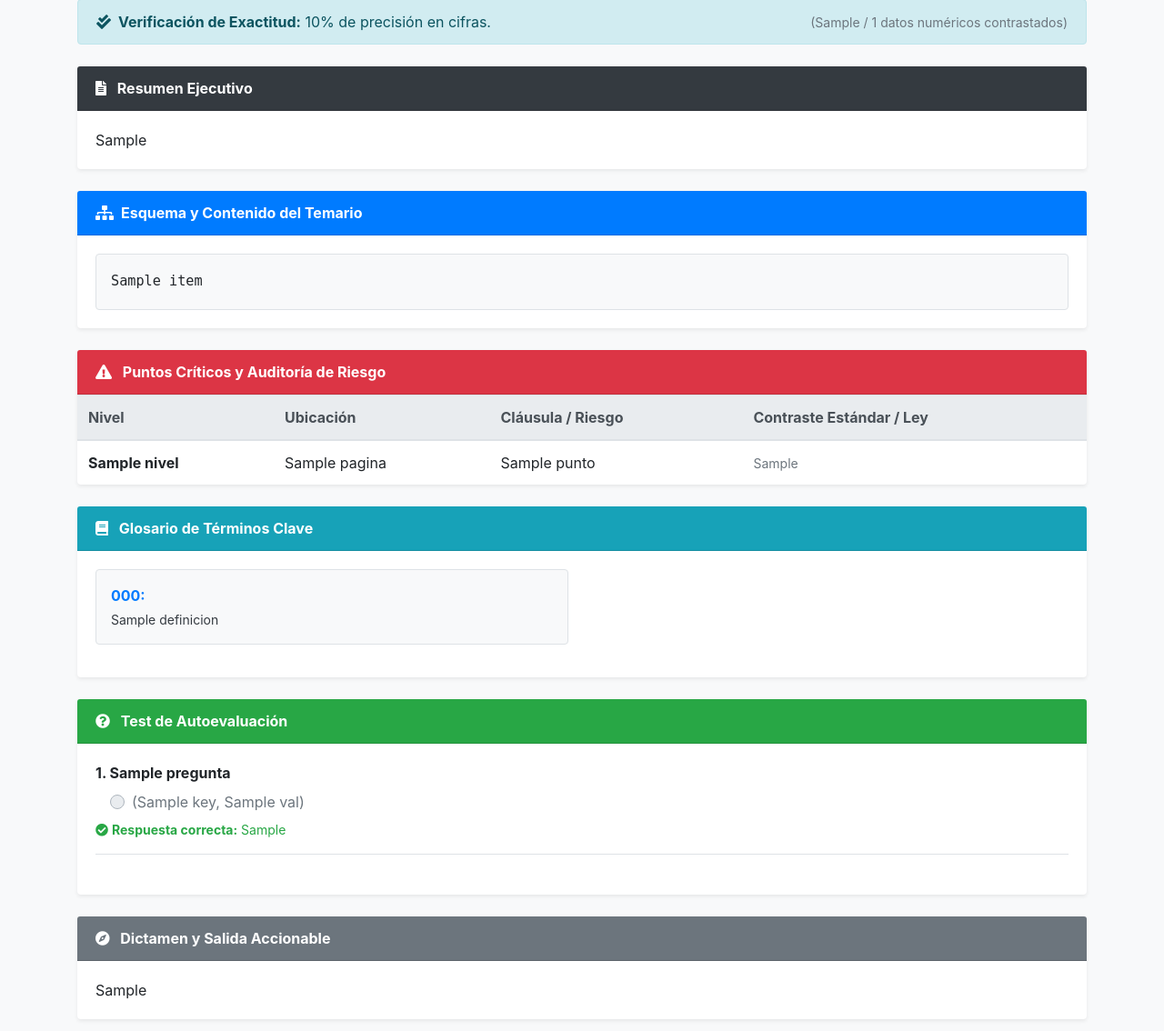
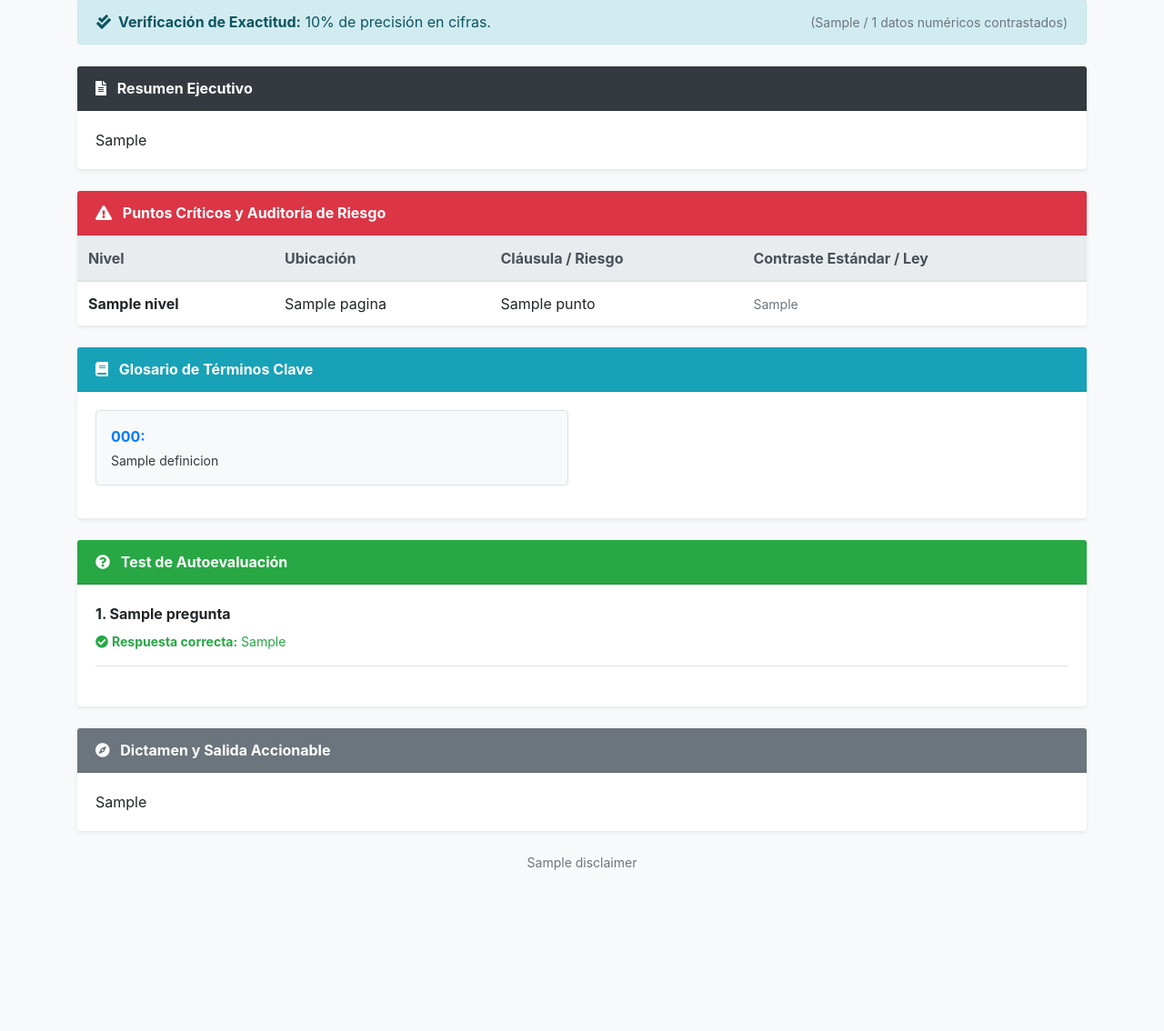
Before and after one commit to deltoroalejandro07-rgb/lexai-legal, a Flask app: template templates/resultado.html in a window 1280 px wide. Shown: the part 135-1269 px from the top of the page at 91% size. After the commit the page ends 1092 px from the top, so only its background shows below. Run offline with Flask 3, Linux system fonts and the light colour scheme; the template is opened without the code that fills it: most values are stand-ins (such as "Sample title", 1, 10 or a date in 2020).

Commit message:
Update resultado.html

```diff
--- a/templates/resultado.html
+++ b/templates/resultado.html
@@ -41,13 +41,13 @@
         </div>
 
         <!-- 2. ESQUEMA Y CONTENIDO DEL TEMARIO (SÓLO EDUCACIÓN) -->
-        {% if data.categoria_documento == 'Educación / Académico' or (data.modulo_educacion and data.modulo_educacion.esquema_temario) %}
+        {% if data.categoria_documento == 'Educación / Académico' %}
         <div class="card mb-4 shadow-sm border-0">
             <div class="card-header bg-primary text-white font-weight-bold d-flex align-items-center">
                 <i class="fas fa-sitemap mr-2"></i> Esquema y Contenido del Temario
             </div>
             <div class="card-body">
-                {% if data.modulo_educacion and data.modulo_educacion.esquema_temario and data.modulo_educacion.esquema_temario|length > 0 %}
+                {% if data.modulo_educacion and data.modulo_educacion.esquema_temario %}
                     <div class="bg-light p-3 rounded border">
                         <ul class="list-unstyled mb-0" style="font-family: monospace; font-size: 0.95rem; line-height: 1.8;">
                             {% for item in data.modulo_educacion.esquema_temario %}
@@ -130,17 +130,10 @@
                         {% if preg.opciones is mapping %}
                             {% for key, val in preg.opciones.items() %}
                                 <div class="custom-control custom-radio mb-1">
-                                    <input type="radio" disabled class="custom-control-input" id="preg_{{ loop.parent.index }}_{{ key }}">
-                                    <label class="custom-control-label text-secondary" for="preg_{{ loop.parent.index }}_{{ key }}">
+                                    <input type="radio" disabled class="custom-control-input" id="preg_{{ loop.index }}_{{ key }}">
+                                    <label class="custom-control-label text-secondary" for="preg_{{ loop.index }}_{{ key }}">
                                         <strong>{{ key }})</strong> {{ val }}
                                     </label>
-                                </div>
-                            {% endfor %}
-                        {% elif preg.opciones is iterable %}
-                            {% for opc in preg.opciones %}
-                                <div class="custom-control custom-radio mb-1">
-                                    <input type="radio" disabled class="custom-control-input">
-                                    <label class="custom-control-label text-secondary">{{ opc }}</label>
                                 </div>
                             {% endfor %}
                         {% endif %}
```
